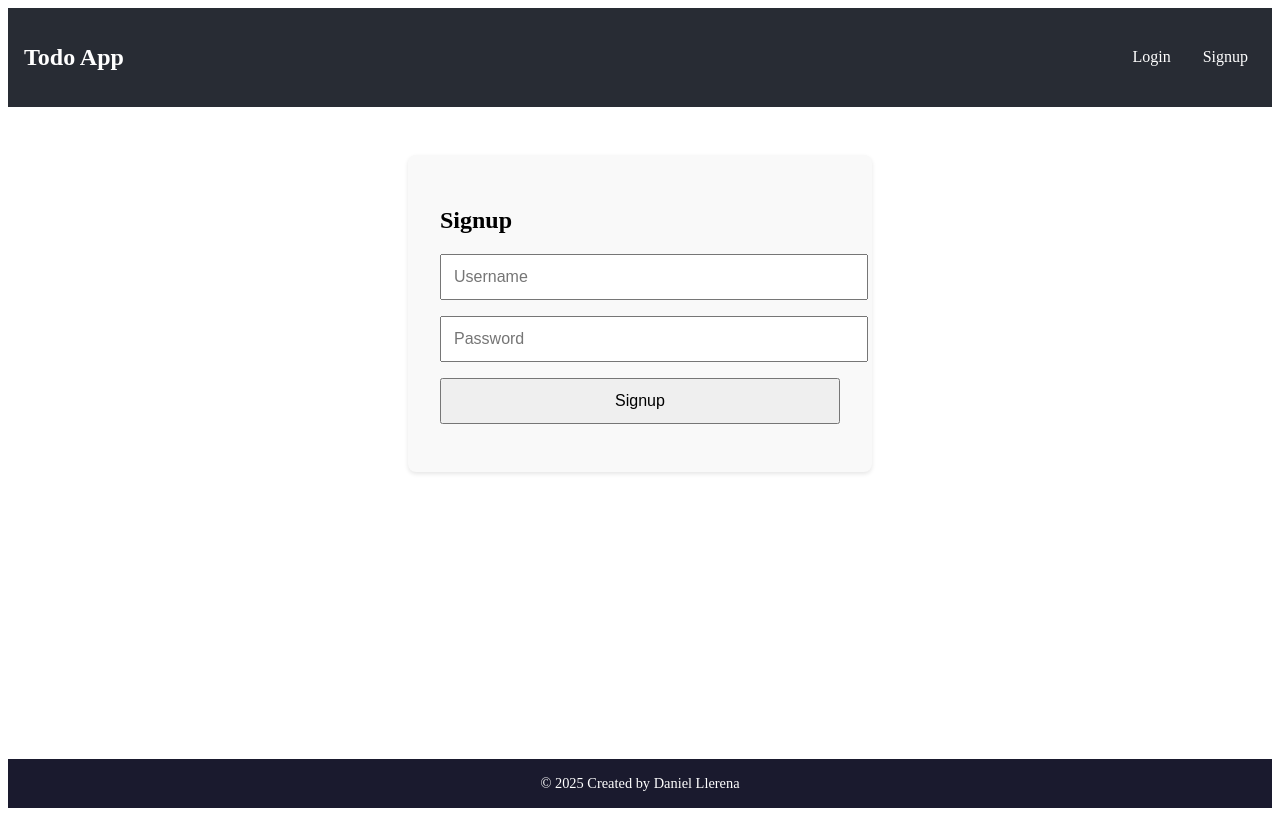
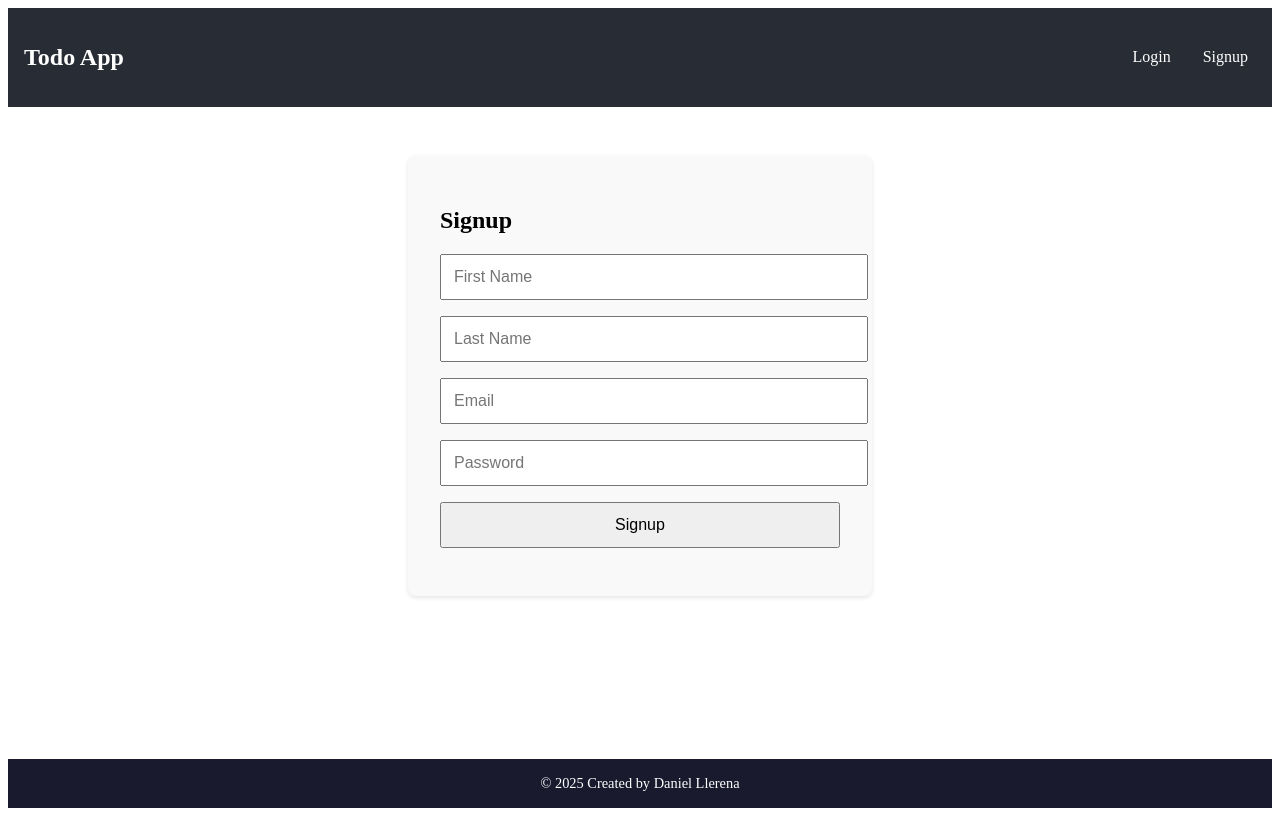
Before and after one commit to SecretDan1994/DjangoReactTodoApp, a React (Create React App) app in the folder react-frontend/: page /signup in a window 1280 px wide. Built offline with nearby package versions, Linux system fonts and the light colour scheme.

Commit message:
Signup form and misc form changes
- Added first and last name fields.
- Fixed to allow someone not logged in to sign up.
- Added required fields on all forms.

```diff
--- a/react-frontend/src/components/Auth/Login.jsx
+++ b/react-frontend/src/components/Auth/Login.jsx
@@ -21,12 +21,14 @@ const Login = () => {
         type="text"
         placeholder="Username"
         value={credentials.email}
+        required={true}
         onChange={(e) => setCredentials({ ...credentials, email: e.target.value })}
       />
       <input
         type="password"
         placeholder="Password"
         value={credentials.password}
+        required={true}
         onChange={(e) => setCredentials({ ...credentials, password: e.target.value })}
       />
       <button type="submit">Login</button>
--- a/react-frontend/src/components/Auth/Signup.jsx
+++ b/react-frontend/src/components/Auth/Signup.jsx
@@ -1,11 +1,10 @@
 import { useState } from 'react';
-import axios from 'axios';
 import api from '../../services/api'
 import { useNavigate } from 'react-router-dom';
 import './Signup.scss';
 
 const Signup = () => {
-  const [formData, setFormData] = useState({ email: '', password: '' });
+  const [formData, setFormData] = useState({ first_name: '', last_name: '', email: '', password: '' });
   const navigate = useNavigate();
 
   const handleSubmit = async (e) => {
@@ -19,14 +18,30 @@ const Signup = () => {
       <h2>Signup</h2>
       <input
         type="text"
-        placeholder="Username"
+        placeholder="First Name"
+        value={formData.first_name}
+        required={true}
+        onChange={(e) => setFormData({ ...formData, first_name: e.target.value })}
+      />
+      <input
+        type="text"
+        placeholder="Last Name"
+        value={formData.last_name}
+        required={true}
+        onChange={(e) => setFormData({ ...formData, last_name: e.target.value })}
+      />
+      <input
+        type="text"
+        placeholder="Email"
         value={formData.email}
+        required={true}
         onChange={(e) => setFormData({ ...formData, email: e.target.value })}
       />
       <input
         type="password"
         placeholder="Password"
         value={formData.password}
+        required={true}
         onChange={(e) => setFormData({ ...formData, password: e.target.value })}
       />
       <button type="submit">Signup</button>
--- a/react-frontend/src/components/Todo/AddTodo.jsx
+++ b/react-frontend/src/components/Todo/AddTodo.jsx
@@ -21,6 +21,7 @@ const AddTodo = () => {
         type="text"
         placeholder="Enter todo title"
         value={title}
+        required={true}
         onChange={(e) => setTitle(e.target.value)}
       />
       <input
```
Also changed, not shown: 1 other file (tests, documents, lock files or other folders).
